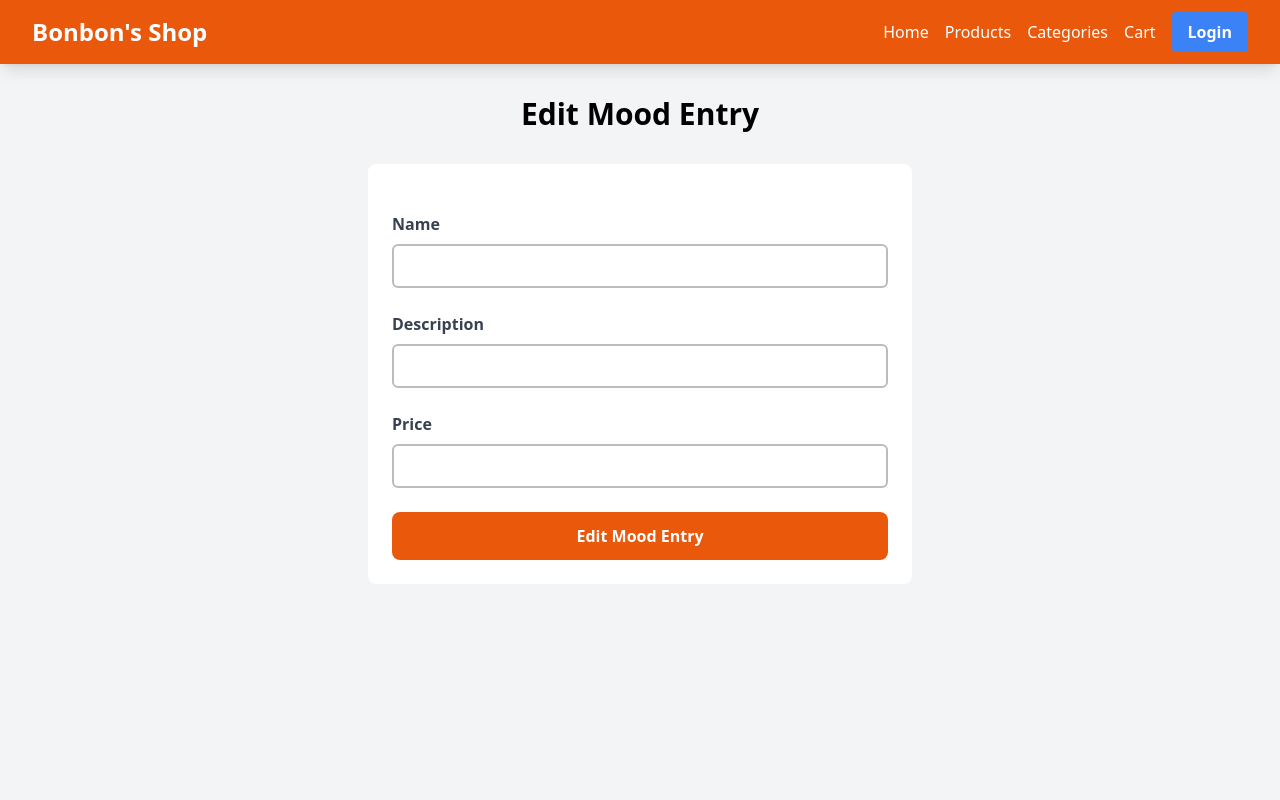
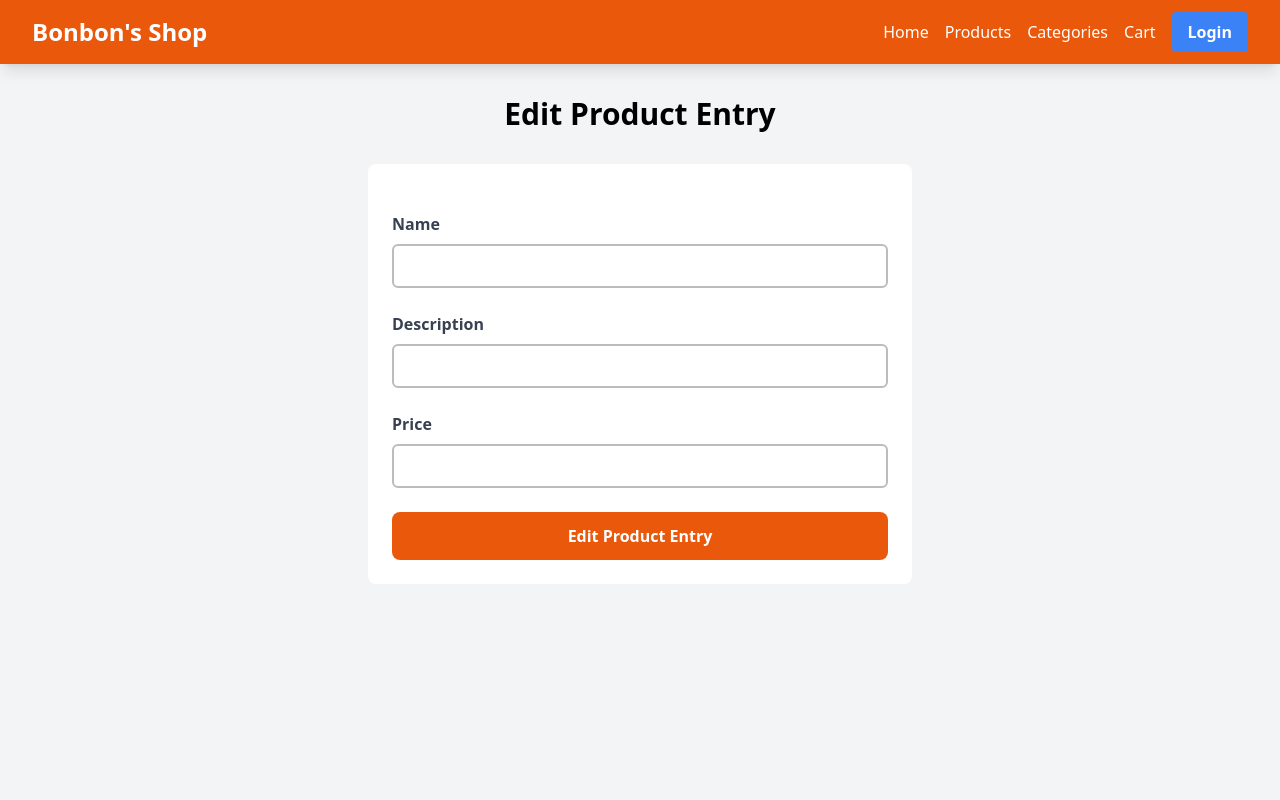
Before and after one commit to Ferdinand57/bonbon_shop, a Django app: template main/templates/edit_product.html in a window 1280 px wide. Run offline with Django 5.2, Linux system fonts and the light colour scheme; the template is opened without the code that fills it: values that come from a table or form of the project are taken from there, others are empty; some libraries are stand-ins or nearby versions.

Commit message:
Assignment 6 try 2

```diff
--- a/main/templates/edit_product.html
+++ b/main/templates/edit_product.html
@@ -1,14 +1,14 @@
 {% extends 'base.html' %}
 {% load static %}
 {% block meta %}
-<title>Edit Mood</title>
+<title>Edit Product</title>
 {% endblock meta %}
 
 {% block content %}
 {% include 'navbar.html' %}
 <div class="flex flex-col min-h-screen bg-gray-100">
   <div class="container mx-auto px-4 py-8 mt-16 max-w-xl">
-    <h1 class="text-3xl font-bold text-center mb-8 text-black">Edit Mood Entry</h1>
+    <h1 class="text-3xl font-bold text-center mb-8 text-black">Edit Product Entry</h1>
 
     <div class="bg-white rounded-lg p-6 form-style">
       <form method="POST" class="space-y-6">
@@ -31,7 +31,7 @@
           {% endfor %}
           <div class="flex justify-center mt-6">
               <button type="submit" class="bg-orange-600 text-white font-semibold px-6 py-3 rounded-lg hover:bg-indigo-700 transition duration-300 ease-in-out w-full">
-                  Edit Mood Entry
+                  Edit Product Entry
               </button>
           </div>
       </form>
--- a/main/templates/main.html
+++ b/main/templates/main.html
@@ -105,7 +105,7 @@
         htmlString = `
             <div class="flex flex-col items-center justify-center min-h-[24rem] p-6">
                 <img src="{% static 'image/very-sad1.png' %}" class="w-32 h-32 mb-4"/>
-                <p class="text-center text-gray-600 mt-4">No product data on the mental health tracker yet.</p>
+                <p class="text-center text-gray-600 mt-4">Oh no! The Bonbon shop has no items to sell.</p>
             </div>
         `;
     }
```
Also changed, not shown: README.md.
